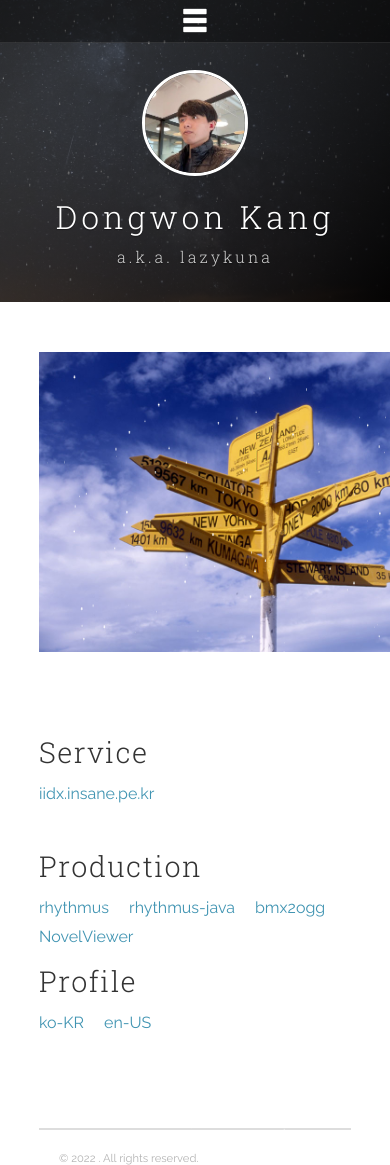
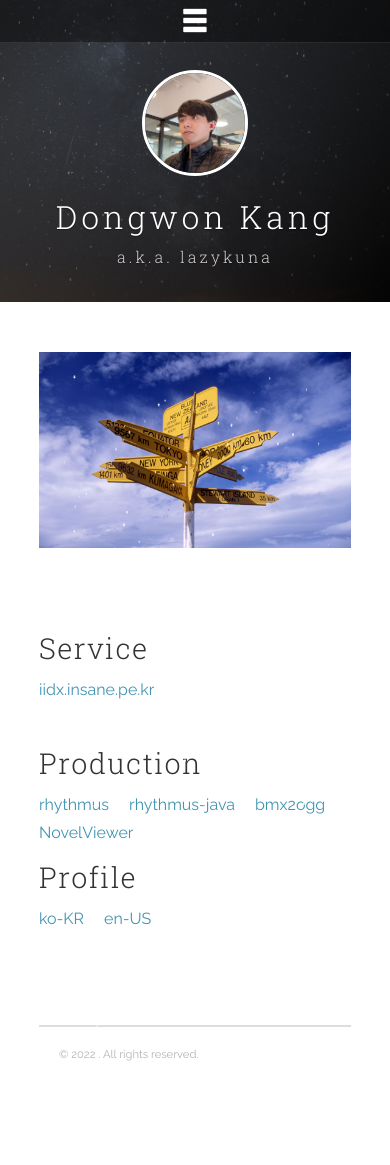
Before and after one commit to kuna/kuna.github.io, a Jekyll site: the page built from index.html, in a window 390 px wide and 1165 px high. Built offline with Jekyll 4.4.1, drawn with Linux system fonts in a browser that asks for light colours; nearby versions of some CDN libraries.

Commit message:
Removed scroll at gateway in mobile

```diff
--- a/css/uno.css
+++ b/css/uno.css
@@ -1735,4 +1735,4 @@ input[type="tel"] {
 
 .content h1 { font-size: 1.8em; }
 
-.content .gateway { max-height: 300px; }
+.content .gateway { max-height: 300px; max-width: 100%; }
```
